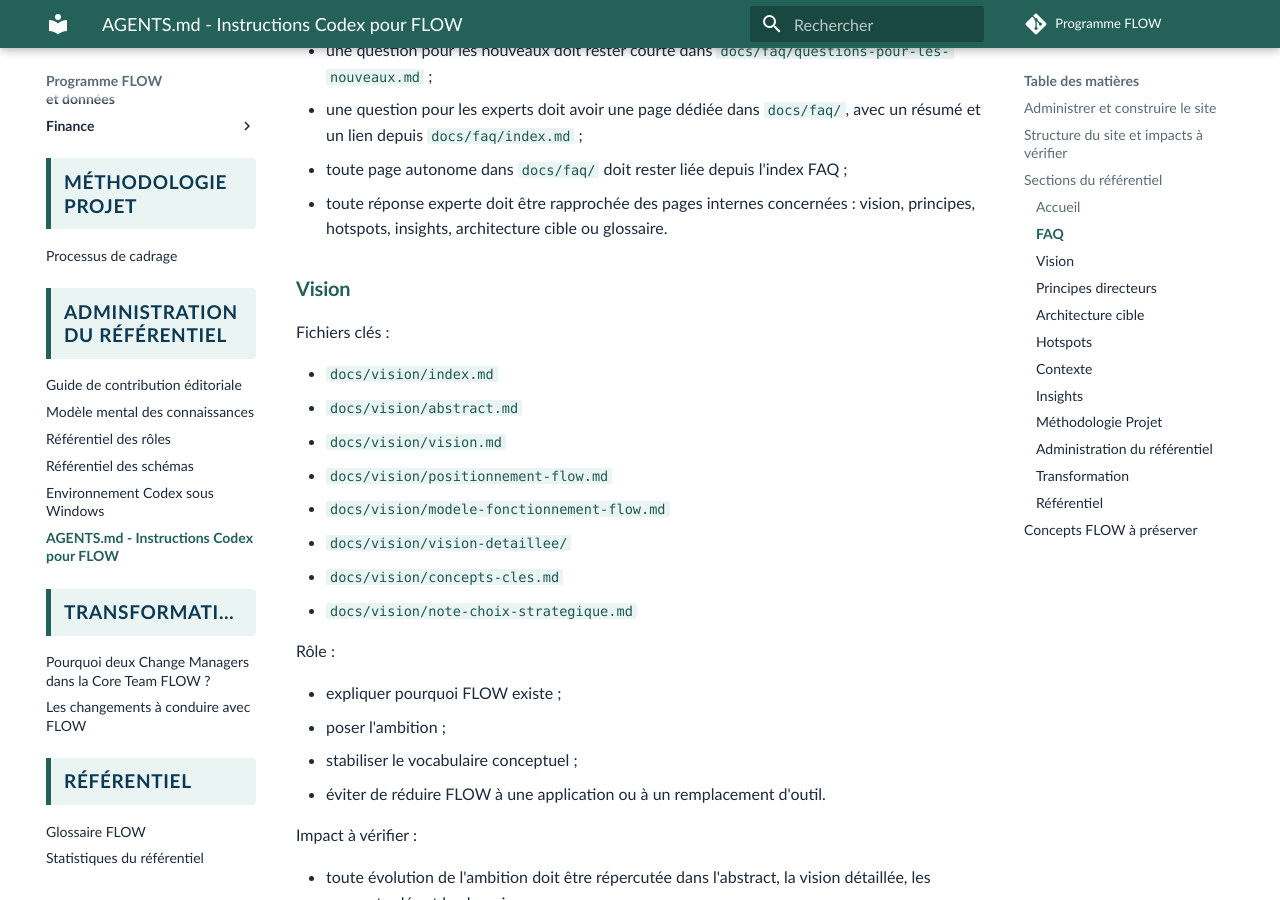
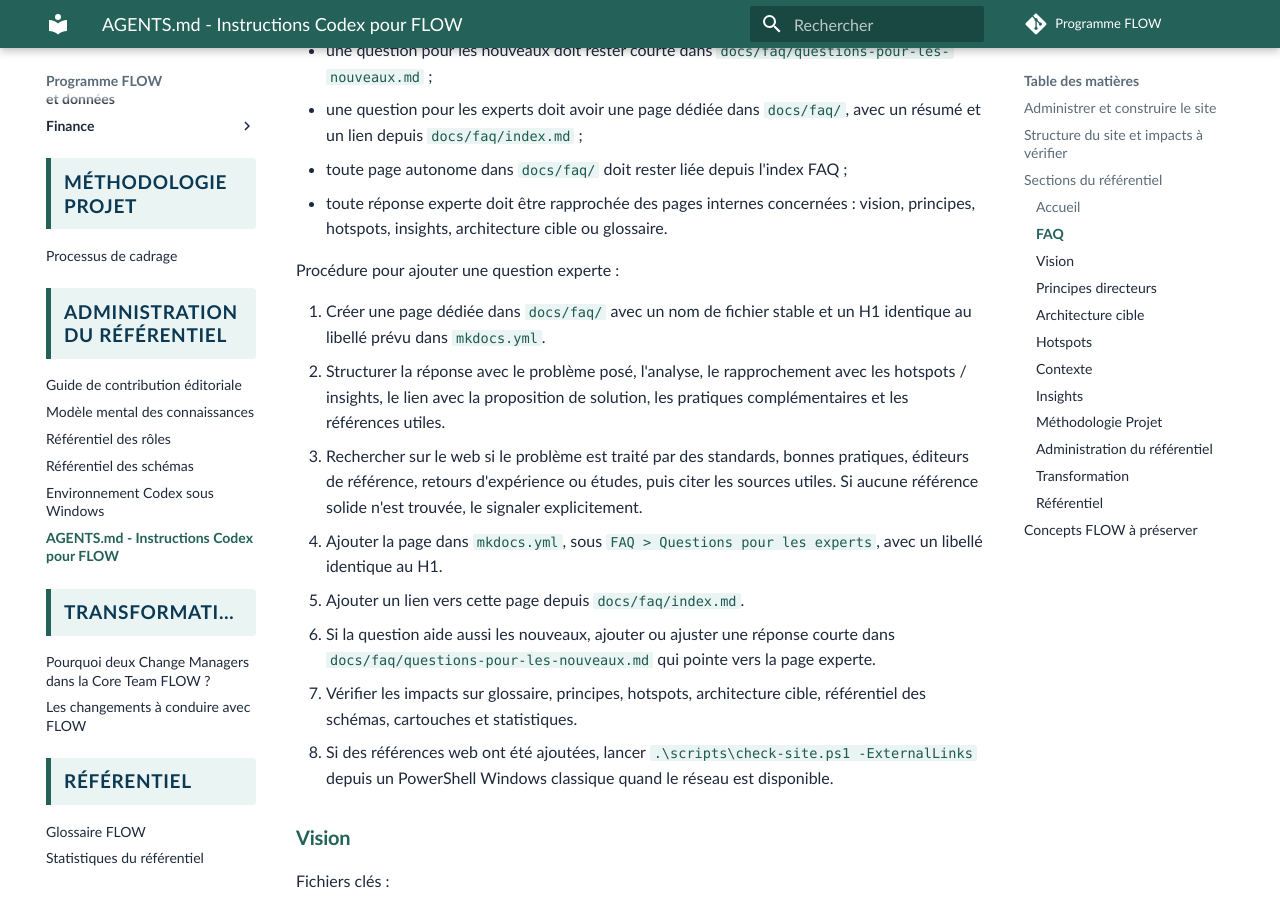
Before and after one commit to laurent-sintes/FLOW-Program, an MkDocs documentation site: the page built from docs/administration/instructions-codex.md, in a window 1280 px wide and 900 px high, scrolled down 4705 px. Built offline with MkDocs 1.6.1 and Material for MkDocs 9.7.7, drawn with Linux system fonts in a browser that asks for light colours; comment, search, counter and statistics services are not loaded.

Commit message:
Document expert FAQ research procedure

```diff
--- a/docs/administration/instructions-codex.md
+++ b/docs/administration/instructions-codex.md
@@ -186,6 +186,17 @@
 - une question pour les experts doit avoir une page dédiée dans `docs/faq/`, avec un résumé et un lien depuis `docs/faq/index.md` ;
 - toute page autonome dans `docs/faq/` doit rester liée depuis l'index FAQ ;
 - toute réponse experte doit être rapprochée des pages internes concernées : vision, principes, hotspots, insights, architecture cible ou glossaire.
+
+Procédure pour ajouter une question experte :
+
+1. Créer une page dédiée dans `docs/faq/` avec un nom de fichier stable et un H1 identique au libellé prévu dans `mkdocs.yml`.
+2. Structurer la réponse avec le problème posé, l'analyse, le rapprochement avec les hotspots / insights, le lien avec la proposition de solution, les pratiques complémentaires et les références utiles.
+3. Rechercher sur le web si le problème est traité par des standards, bonnes pratiques, éditeurs de référence, retours d'expérience ou études, puis citer les sources utiles. Si aucune référence solide n'est trouvée, le signaler explicitement.
+4. Ajouter la page dans `mkdocs.yml`, sous `FAQ > Questions pour les experts`, avec un libellé identique au H1.
+5. Ajouter un lien vers cette page depuis `docs/faq/index.md`.
+6. Si la question aide aussi les nouveaux, ajouter ou ajuster une réponse courte dans `docs/faq/questions-pour-les-nouveaux.md` qui pointe vers la page experte.
+7. Vérifier les impacts sur glossaire, principes, hotspots, architecture cible, référentiel des schémas, cartouches et statistiques.
+8. Si des références web ont été ajoutées, lancer `.\scripts\check-site.ps1 -ExternalLinks` depuis un PowerShell Windows classique quand le réseau est disponible.
 
 ### Vision
 
```
Also changed, not shown: AGENTS.md (+11 -0 lines), docs/administration/guide-contribution-contenu.md (+2 -0 lines), docs/referentiel/statistiques.md (+8 -8 lines), docs/referentiel/page-metrics.json.
